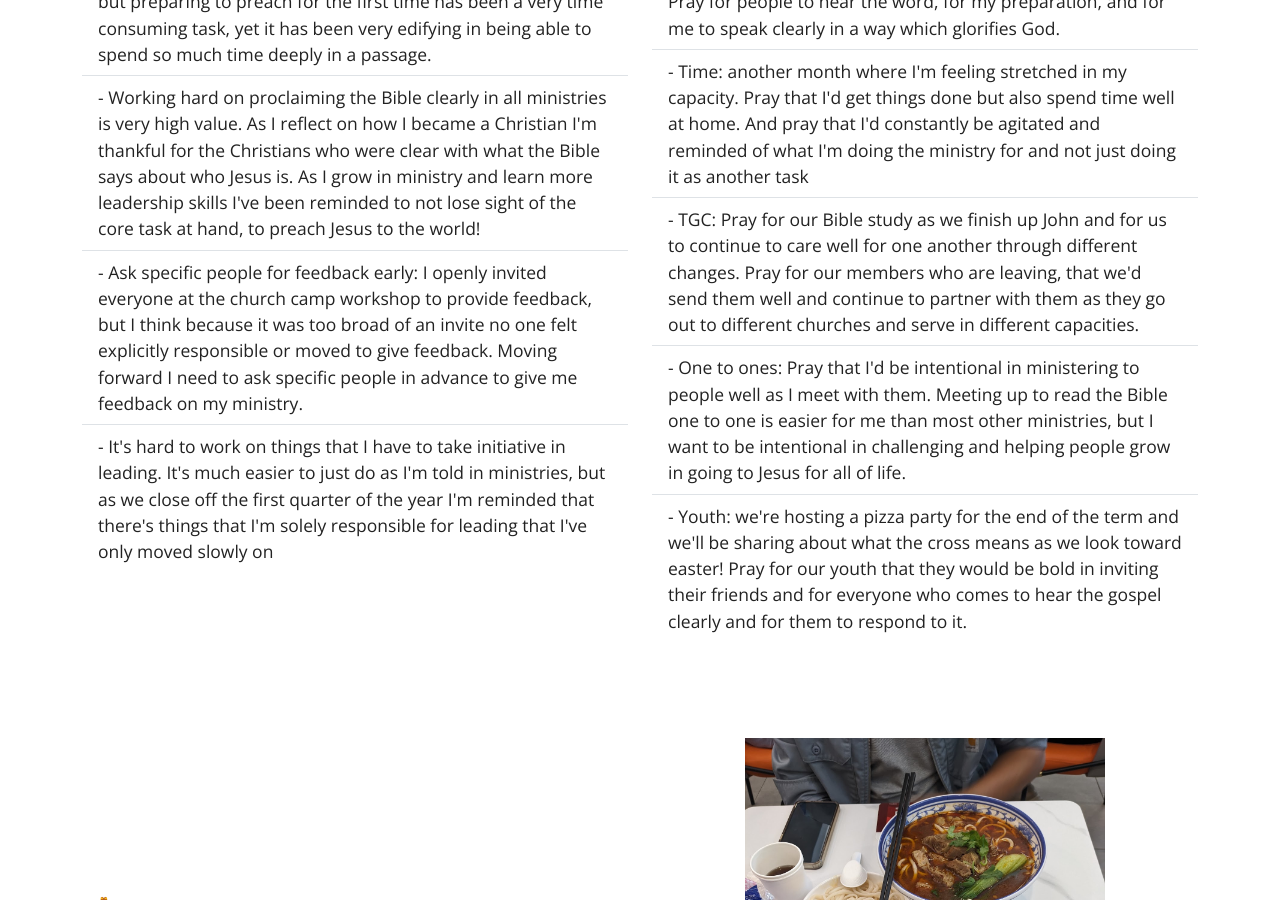
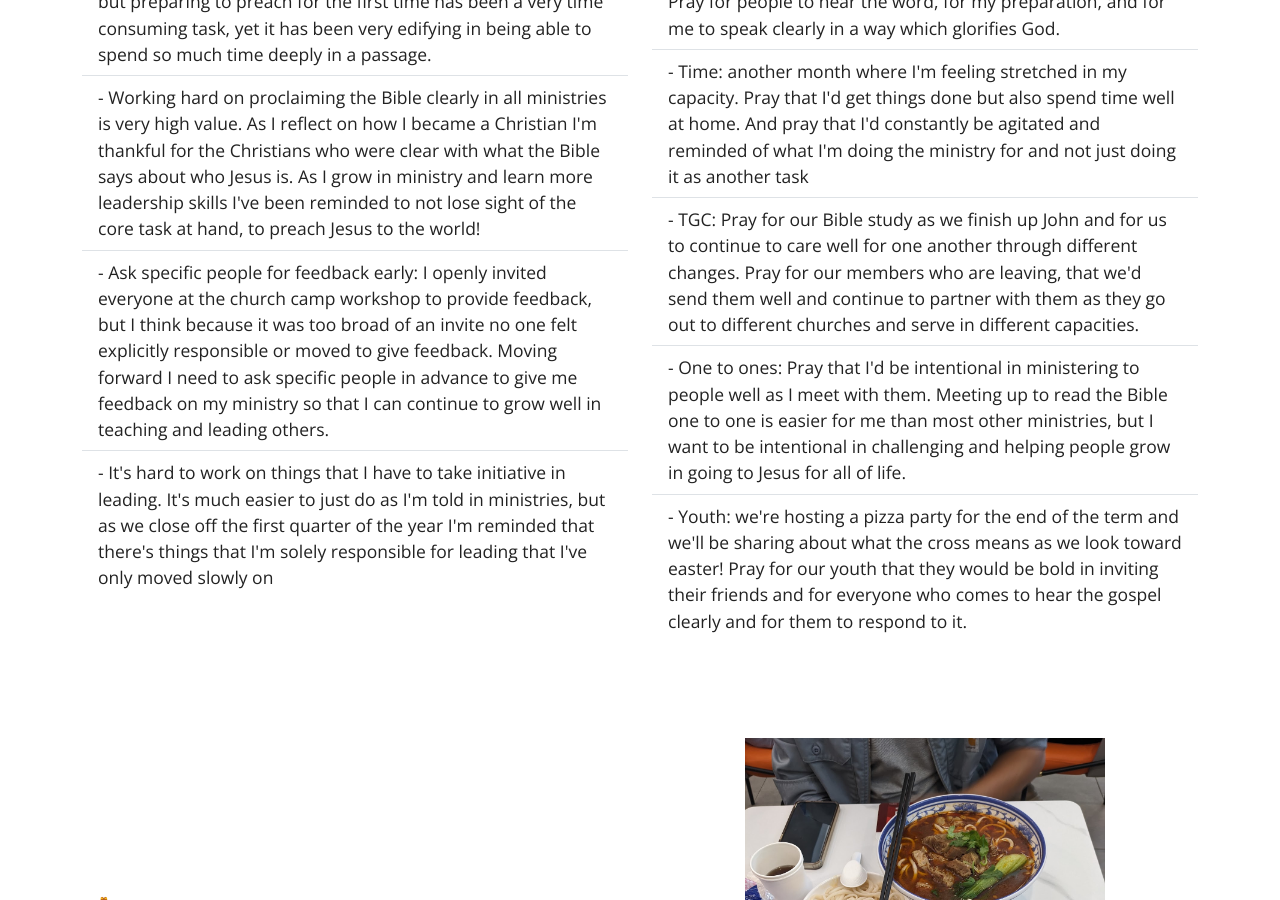
Before and after one commit to JayJune/jayjune.github.io, a Jekyll site: the page built from _posts/2025-03-31-meditations-from-march.markdown, in a window 1280 px wide and 900 px high, scrolled down 2689 px. Built offline with Jekyll 4.4.1, drawn with Linux system fonts in a browser that asks for light colours.

Commit message:
march update text again

```diff
--- a/_posts/2025-03-31-meditations-from-march.markdown
+++ b/_posts/2025-03-31-meditations-from-march.markdown
@@ -67,7 +67,7 @@ categories: update
         <ul class="list-group list-group-flush">
             <li class="list-group-item">- Preaching requires a lot of time and care! I knew this already but preparing to preach for the first time has been a very time consuming task, yet it has been very edifying in being able to spend so much time deeply in a passage.</li>
             <li class="list-group-item">- Working hard on proclaiming the Bible clearly in all ministries is very high value. As I reflect on how I became a Christian I'm thankful for the Christians who were clear with what the Bible says about who Jesus is. As I grow in ministry and learn more leadership skills I've been reminded to not lose sight of the core task at hand, to preach Jesus to the world!</li>
-            <li class="list-group-item">- Ask specific people for feedback early: I openly invited everyone at the church camp workshop to provide feedback, but I think because it was too broad of an invite no one felt explicitly responsible or moved to give feedback. Moving forward I need to ask specific people in advance to give me feedback on my ministry.</li>
+            <li class="list-group-item">- Ask specific people for feedback early: I openly invited everyone at the church camp workshop to provide feedback, but I think because it was too broad of an invite no one felt explicitly responsible or moved to give feedback. Moving forward I need to ask specific people in advance to give me feedback on my ministry so that I can continue to grow well in teaching and leading others.</li>
             <li class="list-group-item">- It's hard to work on things that I have to take initiative in leading. It's much easier to just do as I'm told in ministries, but as we close off the first quarter of the year I'm reminded that there's things that I'm solely responsible for leading that I've only moved slowly on</li>
         </ul>
     </div>
```
